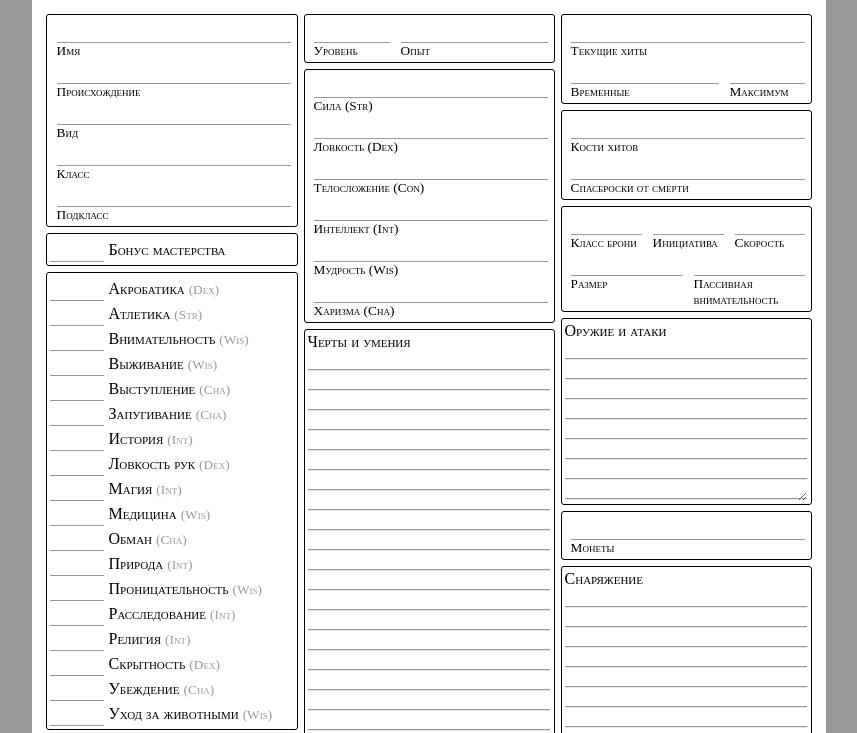
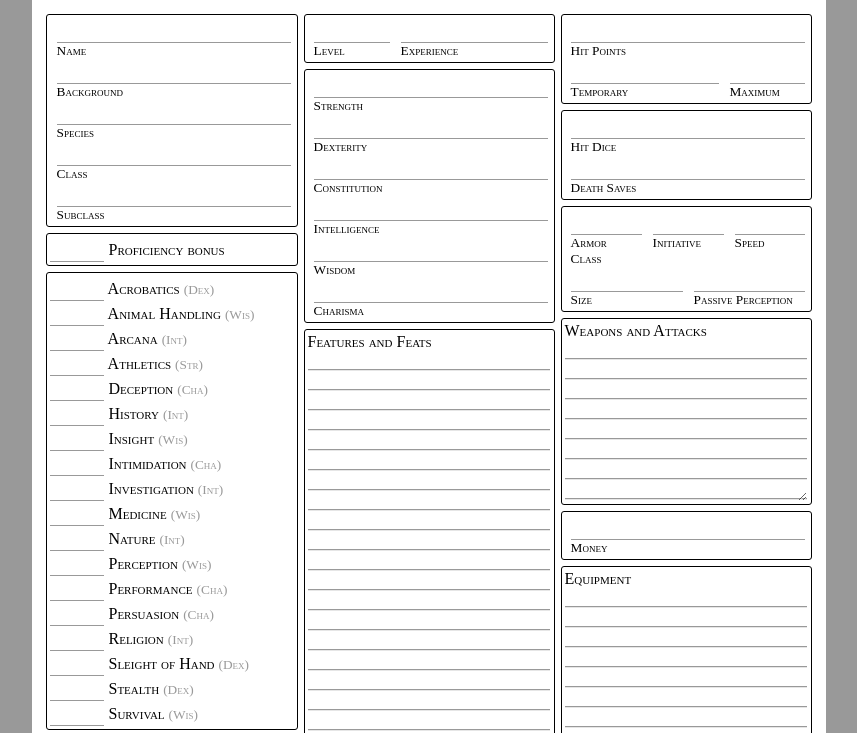
Before and after one commit to iliazeus/dnd, a plain HTML site: page index.html in a window 1280 px wide. Shown: the top 733 px of the page, without its empty margins (211-1068 px from the left). Drawn offline with Linux system fonts and the light colour scheme.

Commit message:
add back the english version

```diff
--- a/index.html
+++ b/index.html
@@ -1,5 +1,5 @@
 <!DOCTYPE html>
-<html lang="ru">
+<html lang="en">
 
 <head>
     <meta charset="utf-8" />
@@ -23,92 +23,92 @@
     <form id="main" autocomplete="off">
         <div class="column">
             <div class="box">
-                <label class="under">Имя <input name="name" /></label>
-                <label class="under">Происхождение <input name="background" /></label>
-                <label class="under">Вид <input name="species" /></label>
-                <label class="under">Класс <input name="class" /></label>
-                <label class="under">Подкласс <input name="subclass" /></label>
+                <label class="under">Name <input name="name" /></label>
+                <label class="under">Background <input name="background" /></label>
+                <label class="under">Species <input name="species" /></label>
+                <label class="under">Class <input name="class" /></label>
+                <label class="under">Subclass <input name="subclass" /></label>
             </div>
             <div class="box">
-                <label class="beside"><input name="proficiency_bonus" /> Бонус мастерства</label>
+                <label class="beside"><input name="proficiency_bonus" /> Proficiency bonus</label>
             </div>
             <div class="box">
-                <label class="beside"><input name="acrobatics" /> Акробатика <small>(Dex)</small></label>
-                <label class="beside"><input name="athletics" /> Атлетика <small>(Str)</small></label>
-                <label class="beside"><input name="perception" /> Внимательность <small>(Wis)</small></label>
-                <label class="beside"><input name="survival" /> Выживание <small>(Wis)</small></label>
-                <label class="beside"><input name="performance" /> Выступление <small>(Cha)</small></label>
-                <label class="beside"><input name="intimidation" /> Запугивание <small>(Cha)</small></label>
-                <label class="beside"><input name="history" /> История <small>(Int)</small></label>
-                <label class="beside"><input name="sleight_of_hand" /> Ловкость рук <small>(Dex)</small></label>
-                <label class="beside"><input name="arcana" /> Магия <small>(Int)</small></label>
-                <label class="beside"><input name="medicine" /> Медицина <small>(Wis)</small></label>
-                <label class="beside"><input name="deception" /> Обман <small>(Cha)</small></label>
-                <label class="beside"><input name="nature" /> Природа <small>(Int)</small></label>
-                <label class="beside"><input name="insight" /> Проницательность <small>(Wis)</small></label>
-                <label class="beside"><input name="investigation" /> Расследование <small>(Int)</small></label>
-                <label class="beside"><input name="religion" /> Религия <small>(Int)</small></label>
-                <label class="beside"><input name="stealth" /> Скрытность <small>(Dex)</small></label>
-                <label class="beside"><input name="persuasion" /> Убеждение <small>(Cha)</small></label>
-                <label class="beside"><input name="animal_handling" /> Уход за животными <small>(Wis)</small></label>
+                <label class="beside"><input name="acrobatics" /> Acrobatics <small>(Dex)</small></label>
+                <label class="beside"><input name="animal_handling" /> Animal Handling <small>(Wis)</small></label>
+                <label class="beside"><input name="arcana" /> Arcana <small>(Int)</small></label>
+                <label class="beside"><input name="athletics" /> Athletics <small>(Str)</small></label>
+                <label class="beside"><input name="deception" /> Deception <small>(Cha)</small></label>
+                <label class="beside"><input name="history" /> History <small>(Int)</small></label>
+                <label class="beside"><input name="insight" /> Insight <small>(Wis)</small></label>
+                <label class="beside"><input name="intimidation" /> Intimidation <small>(Cha)</small></label>
+                <label class="beside"><input name="investigation" /> Investigation <small>(Int)</small></label>
+                <label class="beside"><input name="medicine" /> Medicine <small>(Wis)</small></label>
+                <label class="beside"><input name="nature" /> Nature <small>(Int)</small></label>
+                <label class="beside"><input name="perception" /> Perception <small>(Wis)</small></label>
+                <label class="beside"><input name="performance" /> Performance <small>(Cha)</small></label>
+                <label class="beside"><input name="persuasion" /> Persuasion <small>(Cha)</small></label>
+                <label class="beside"><input name="religion" /> Religion <small>(Int)</small></label>
+                <label class="beside"><input name="sleight_of_hand" /> Sleight of Hand <small>(Dex)</small></label>
+                <label class="beside"><input name="stealth" /> Stealth <small>(Dex)</small></label>
+                <label class="beside"><input name="survival" /> Survival <small>(Wis)</small></label>
             </div>
             <div class="box" style="flex: 1">
-                <label class="textarea">Владения <textarea name="proficiencies"></textarea></label>
+                <label class="textarea">Proficiencies <textarea name="proficiencies"></textarea></label>
             </div>
         </div>
 
         <div class="column">
             <div class="box">
                 <div class="colspan">
-                    <label class="under" style="flex: 1">Уровень <input name="level" size="1" /></label>
-                    <label class="under" style="flex: 2">Опыт <input name="xp" size="1" /></label>
+                    <label class="under" style="flex: 1">Level <input name="level" size="1" /></label>
+                    <label class="under" style="flex: 2">Experience <input name="xp" size="1" /></label>
                 </div>
             </div>
             <div class="box">
-                <label class="under">Сила (Str) <input name="str" /></label>
-                <label class="under">Ловкость (Dex) <input name="dex" /></label>
-                <label class="under">Телосложение (Con) <input name="con" /></label>
-                <label class="under">Интеллект (Int) <input name="int" /></label>
-                <label class="under">Мудрость (Wis) <input name="wis" /></label>
-                <label class="under">Харизма (Cha) <input name="cha" /></label>
+                <label class="under">Strength <input name="str" /></label>
+                <label class="under">Dexterity <input name="dex" /></label>
+                <label class="under">Constitution <input name="con" /></label>
+                <label class="under">Intelligence <input name="int" /></label>
+                <label class="under">Wisdom <input name="wis" /></label>
+                <label class="under">Charisma <input name="cha" /></label>
             </div>
             <div class="box" style="flex: 1">
-                <label class="textarea">Черты и умения <textarea name="feats"></textarea></label>
+                <label class="textarea">Features and Feats <textarea name="feats"></textarea></label>
             </div>
         </div>
 
         <div class="column">
             <div class="box">
-                <label class="under">Текущие хиты <input name="hp" /></label>
+                <label class="under">Hit Points <input name="hp" /></label>
                 <div class="colspan">
-                    <label class="under" style="flex: 2">Временные <input name="temp_hp" size="1" /></label>
-                    <label class="under" style="flex: 1">Максимум <input name="max_hp" size="1" /></label>
+                    <label class="under" style="flex: 2">Temporary <input name="temp_hp" size="1" /></label>
+                    <label class="under" style="flex: 1">Maximum <input name="max_hp" size="1" /></label>
                 </div>
             </div>
             <div class="box">
-                <label class="under">Кости хитов <input name="hit_dice" /></label>
-                <label class="under">Спасброски от смерти <input name="death_saves" /></label>
+                <label class="under">Hit Dice <input name="hit_dice" /></label>
+                <label class="under">Death Saves <input name="death_saves" /></label>
             </div>
             <div class="box">
                 <div class="colspan">
-                    <label class="under" style="flex: 1">Класс брони <input name="ac" size="1" /></label>
-                    <label class="under" style="flex: 1">Инициатива <input name="initiative" size="1" /></label>
-                    <label class="under" style="flex: 1">Скорость <input name="speed" size="1" /></label>
+                    <label class="under" style="flex: 1">Armor Class <input name="ac" size="1" /></label>
+                    <label class="under" style="flex: 1">Initiative <input name="initiative" size="1" /></label>
+                    <label class="under" style="flex: 1">Speed <input name="speed" size="1" /></label>
                 </div>
                 <div class="colspan">
-                    <label class="under" style="flex: 1">Размер <input name="size" size="1" /></label>
-                    <label class="under" style="flex: 1">Пассивная внимательность <input name="passive_perception"
+                    <label class="under" style="flex: 1">Size <input name="size" size="1" /></label>
+                    <label class="under" style="flex: 1">Passive Perception <input name="passive_perception"
                             size="1" /></label>
                 </div>
             </div>
             <div class="box" style="flex: 1">
-                <label class="textarea">Оружие и атаки <textarea name="attacks"></textarea></label>
+                <label class="textarea">Weapons and Attacks <textarea name="attacks"></textarea></label>
             </div>
             <div class="box">
-                <label class="under">Монеты <input name="money" /></label>
+                <label class="under">Money <input name="money" /></label>
             </div>
             <div class="box" style="flex: 3">
-                <label class="textarea">Снаряжение <textarea name="equipment"></textarea></label>
+                <label class="textarea">Equipment <textarea name="equipment"></textarea></label>
             </div>
         </div>
     </form>
```
Also changed, not shown: ru/index.html (added, +119 -0 lines).
